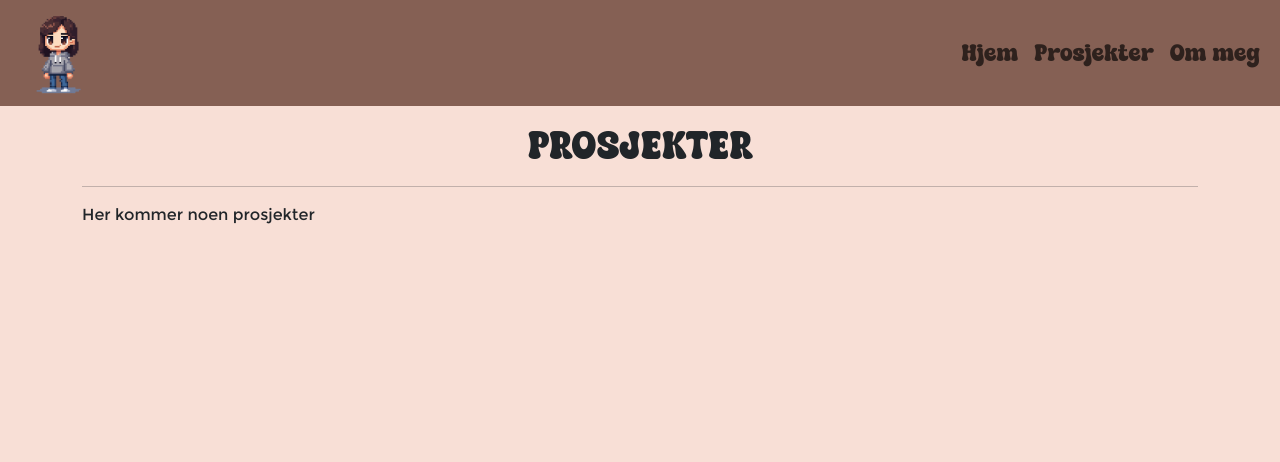
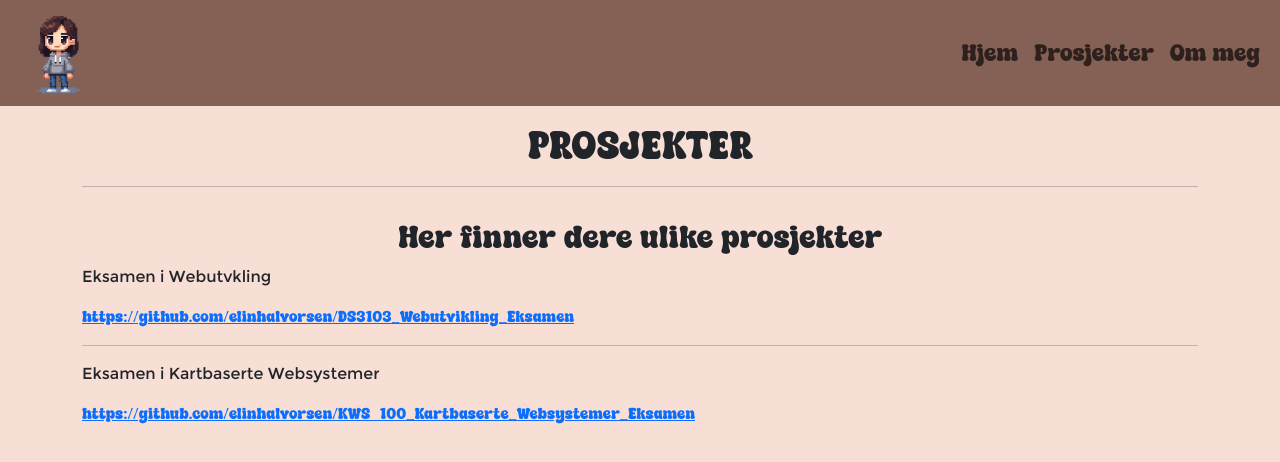
Before and after one commit to elinhalvorsen/portfolio, a React (Vite) app: page /portfolio/projects in a window 1280 px wide. Shown: the top 462 px of the page. Built offline with nearby package versions, Linux system fonts and the light colour scheme.

Commit message:
Lagt til lenker

```diff
--- a/src/components/pages/Projects.tsx
+++ b/src/components/pages/Projects.tsx
@@ -1,10 +1,21 @@
 import React from "react";
 import MainHeading from "../shared/MainHeading";
+import Subtitle from "../shared/Subtitle";
 const Projects = () => {
   return (
     <>
       <MainHeading title="PROSJEKTER" />
-      <p>Her kommer noen prosjekter</p>
+      <Subtitle title="Her finner dere ulike prosjekter" />
+      <p>Eksamen i Webutvkling</p>
+      <a href="https://github.com/elinhalvorsen/DS3103_Webutvikling_Eksamen">
+        https://github.com/elinhalvorsen/DS3103_Webutvikling_Eksamen
+      </a>
+      <hr />
+      <p>Eksamen i Kartbaserte Websystemer</p>
+      <a href="https://github.com/elinhalvorsen/KWS2100_Kartbaserte_Websystemer_Eksamen">
+        https://github.com/elinhalvorsen/KWS2100_Kartbaserte_Websystemer_Eksamen
+      </a>
+      <p></p>
     </>
   );
 };
--- /dev/null
+++ b/src/components/shared/Subtitle.tsx
@@ -0,0 +1,14 @@
+import React from "react";
+interface ISubtitle {
+  title: string;
+}
+const Subtitle = ({ title }: ISubtitle) => {
+  return (
+    <section className="row">
+      <article>
+        <h2 className="text-center mt-3">{title}</h2>
+      </article>
+    </section>
+  );
+};
+export default Subtitle;
```
